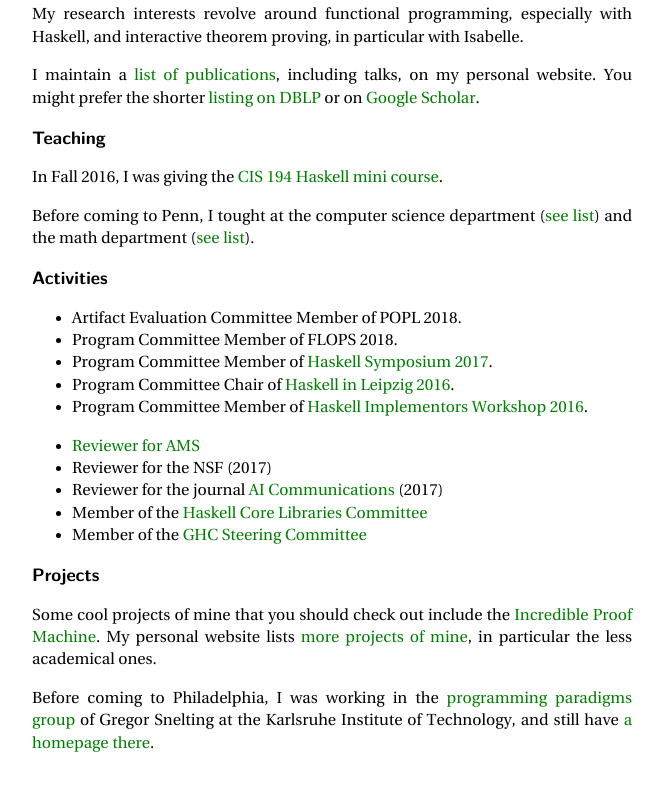
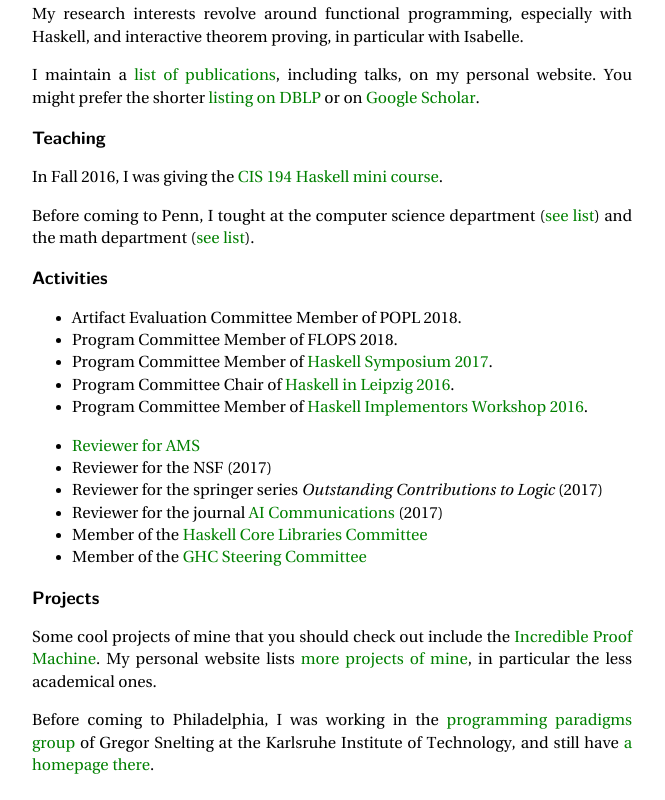
Before and after one commit to nomeata/upenn-homepage, a plain HTML site: page index.html in a window 1280 px wide. Shown: the part 547-1347 px from the top of the page, without its empty margins (308-973 px from the left). Before the commit the page ends 1325 px from the top, so only its background shows below. Drawn offline with Linux system fonts and the light colour scheme.

Commit message:
More reviewing

```diff
--- a/index.html
+++ b/index.html
@@ -74,6 +74,7 @@
    <ul>
    <li><a href="http://www.ams.org/mathscinet/search/publications.html?pg1=RVRI&amp;s1=1004427&amp;pg3=authreviews">Reviewer for AMS</a></li>
    <li>Reviewer for the NSF (2017)</li>
+   <li>Reviewer for the springer series <i>Outstanding Contributions to Logic</i> (2017)</li>
    <li>Reviewer for the journal <a href="http://www.iospress.nl/journal/ai-communications/">AI Communications</a> (2017)</li>
    <li>Member of the <a href="https://wiki.haskell.org/Core_Libraries_Committee">Haskell Core Libraries Committee</a></li>
    <li>Member of the <a href="https://github.com/ghc-proposals/ghc-proposals/blob/master/steering-committee.rst">GHC Steering Committee</a></li>
```
